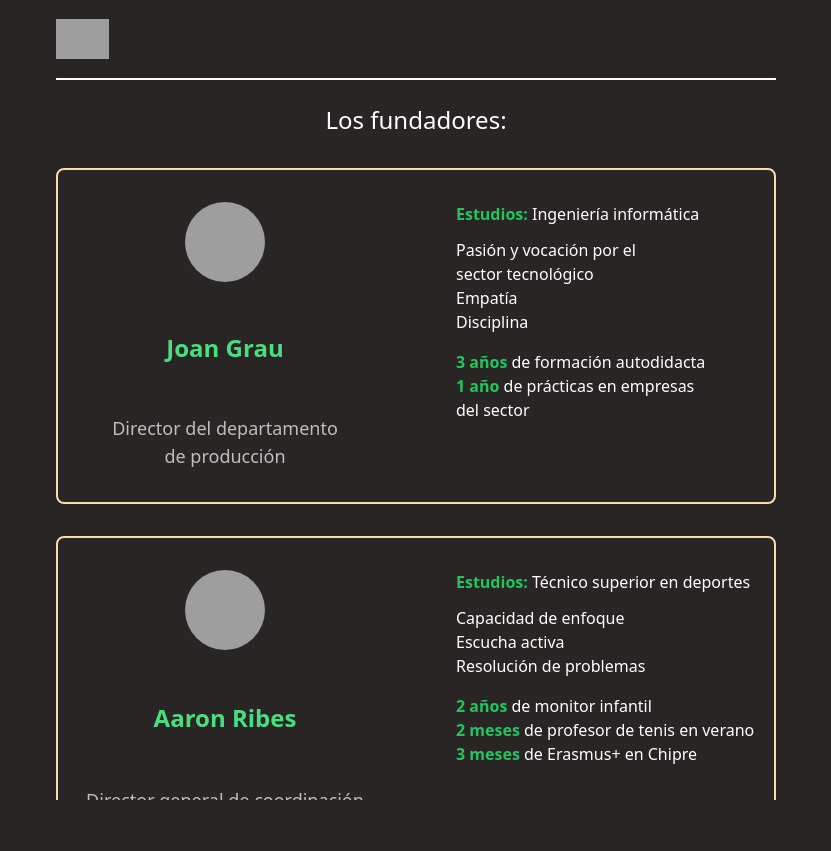
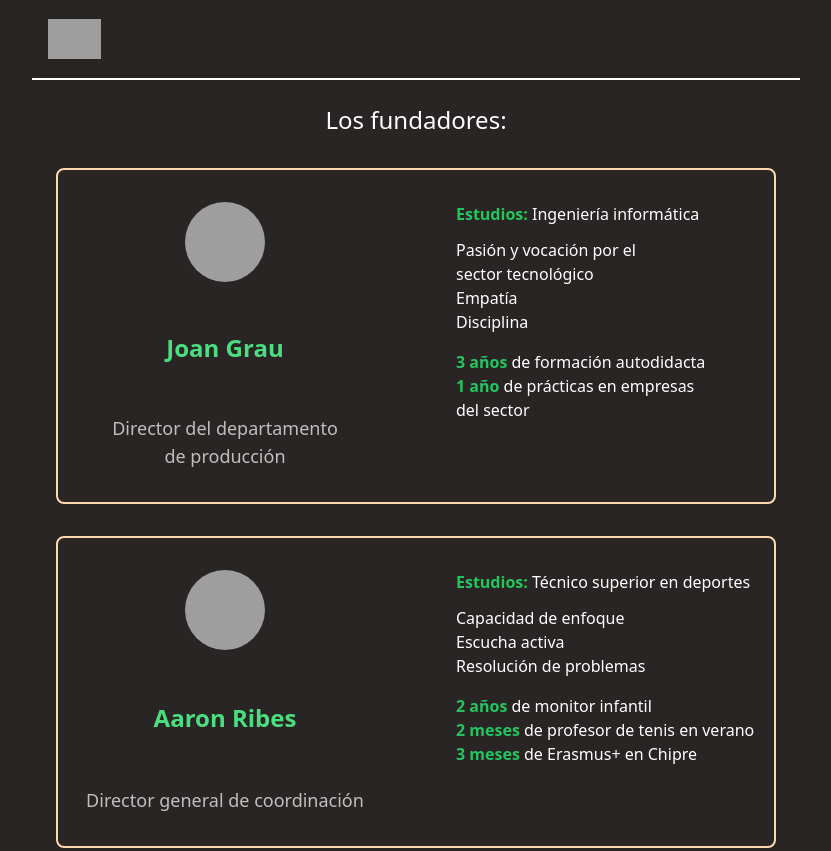
Before and after one commit to joang-dev/web-zenbyte, an Astro site: page /about in a window 1280 px wide. Shown: the top 851 px of the page, without its empty margins (224-1055 px from the left). Before the commit the page ends 800 px from the top, so only its background shows below. Built offline with nearby package versions, Linux system fonts and the light colour scheme; Astro itself is replaced by a stand-in of ours; grey boxes are pictures that could not be loaded; some icons are missing.

Commit message:
small general layout adjusts

```diff
--- a/src/components/Header.astro
+++ b/src/components/Header.astro
@@ -3,7 +3,7 @@ import MenuIcon from "./MenuIcon.astro"
 import ZenbyteLogo from "./ZenbyteLogo.astro"
 ---
 
-<header class="mb-6 bg-stone-800/70 backdrop-blur-sm border-b-2 border-b-white py-4 h-20 flex justify-between items-center sticky top-0">
+<header class="mb-6 bg-stone-800/70 backdrop-blur-sm border-b-2 border-b-white py-4 px-4 h-20 flex justify-between items-center sticky top-0">
     <ZenbyteLogo className="h-10 aspect-auto"/>
     <MenuIcon />
     <slot />
--- a/src/components/Navigation.astro
+++ b/src/components/Navigation.astro
@@ -13,9 +13,9 @@ const items = [
 <nav
 id="page-navigation"
 class={`
-show flex flex-col py-4
+flex flex-col py-4 h-full
 fixed top-20 right-0 bg-stone-800/70 backdrop-blur-sm
-font-extralight transition-transform duration-300
+font-extralight translate-x-full opacity-0 transition-all duration-300
 `
 }>
     <ul class="flex flex-col overflow-y-auto gap-8">
@@ -33,6 +33,12 @@ font-extralight transition-transform duration-300
     }
 
     .show {
-        @apply translate-x-full;
+        @apply translate-x-0 opacity-100;
+    }
+
+    @media (width > 48rem) {
+        nav {
+            right: calc((100% - 48rem) / 2);
+        }
     }
 </style>
--- a/src/layouts/Layout.astro
+++ b/src/layouts/Layout.astro
@@ -14,28 +14,29 @@ const {title} = Astro.props
 		<meta name="generator" content={Astro.generator} />
 		<title>{title}</title>
 	</head>
-	<body class="bg-stone-800">
+	<body class="
+	max-w-screen-md mx-auto overflow-x-hidden
+	bg-stone-800
+	">
 		<Header />
 		<Navigation />
-		<slot />
+		<div id="app">
+			<slot />
+		</div>
 	</body>
 </html>
 
 <style is:global>
-	html,
-	body {
+
+	* {
 		box-sizing: border-box;
-		overflow-x: hidden;
-		margin: 0;
-		width: 100%;
-		height: 100%;
 	}
 
 	html {
 		color-scheme: dark;
 	}
 
-	body {
+	#app {
 		@apply max-w-screen-md mx-auto px-6;
 	}
 
```
